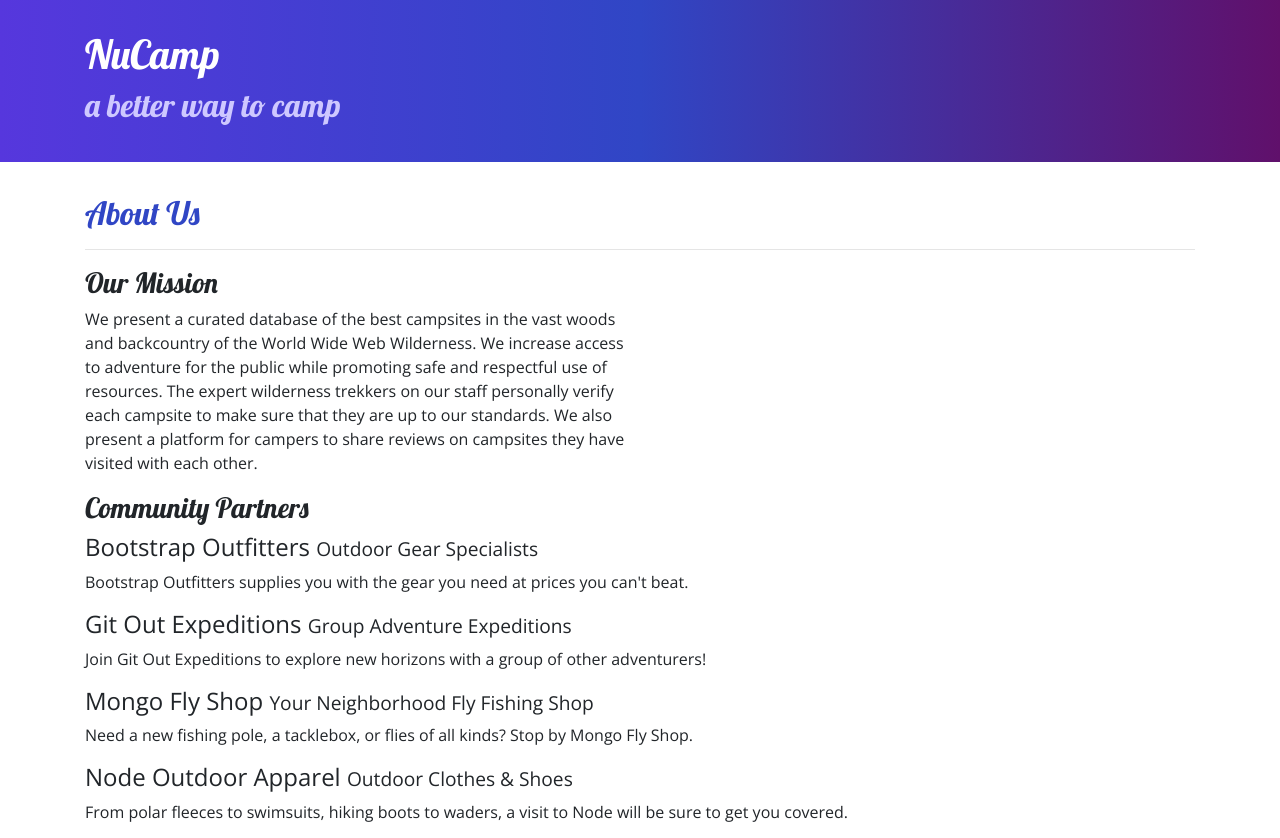
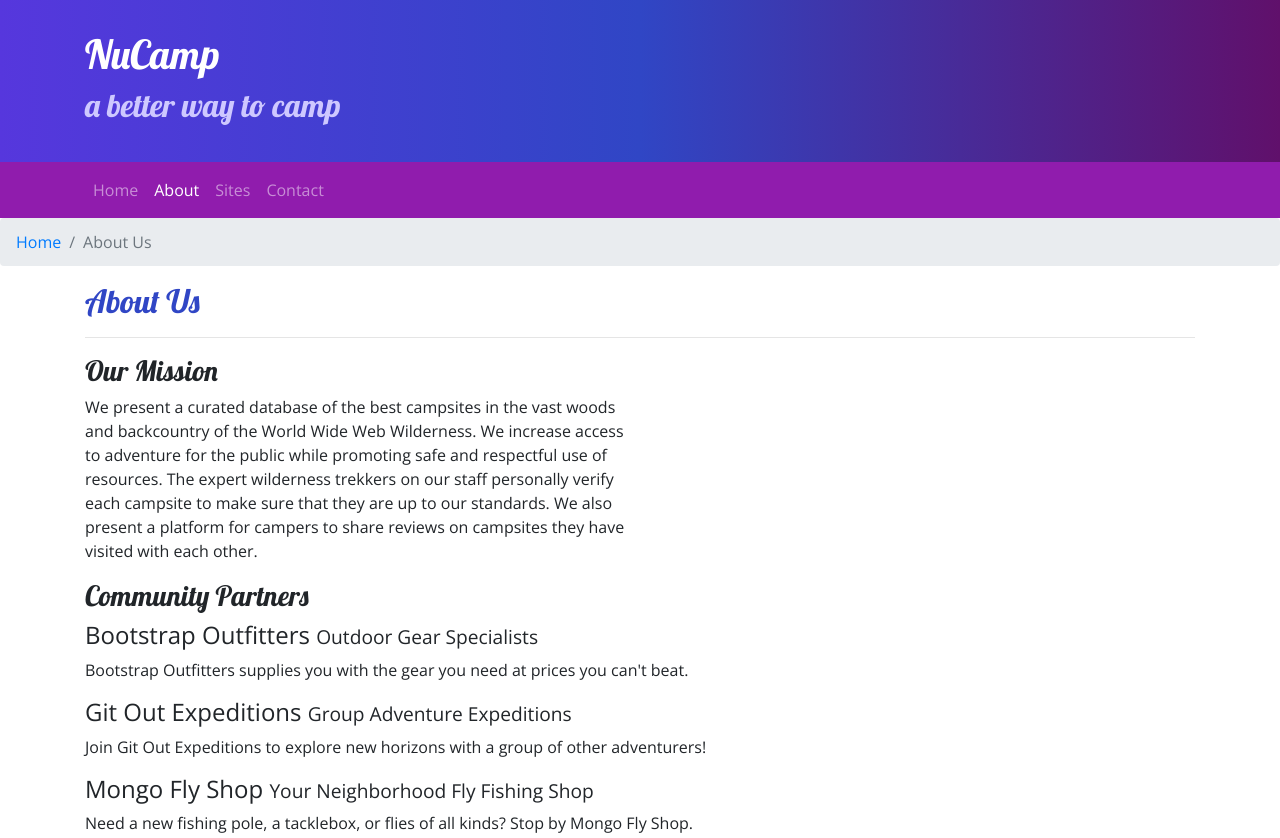
Before and after one commit to peytono/nucampsite, a website: page aboutus.html in a window 1280 px wide. Shown: the top 838 px of the page. Drawn offline with nearby package versions, Linux system fonts and the light colour scheme.

Commit message:
Navbar and Breadcrumbs

```diff
--- a/aboutus.html
+++ b/aboutus.html
@@ -27,6 +27,29 @@
             </div>
         </div>
     </header>
+
+    <nav class="navbar navbar-expand-sm navbar-dark sticky-top">
+        <div class="container">
+            <div class="collapse navbar-collapse" id="nucampNavbar">
+                <ul class="navbar-nav">
+                    <li class="nav-item"> <a class="nav-link" href="index.html">Home</a> </li>
+                    <li class="nav-item active"> <a class="nav-link" href="#">About</a> </li>
+                    <li class="nav-item"> <a class="nav-link" href="#">Sites</a> </li>
+                    <li class="nav-item"> <a class="nav-link" href="#">Contact</a> </li>
+                </ul>
+            </div>
+        </div>
+
+        <button class="navbar-toggler ml-auto" type="button" data-toggle="collapse" data-target="#nucampNavbar">
+            <span class="navbar-toggler-icon"> </span>
+        </button>
+
+    </nav>
+
+    <ol class="breadcrumb">
+        <li class="breadcrumb-item"> <a href="index.html">Home</a> </li>
+        <li class="breadcrumb-item active">About Us</li>
+    </ol>
 
     <div class="container">
         <div class="row">
--- a/css/styles.css
+++ b/css/styles.css
@@ -23,6 +23,7 @@ footer {
     padding: 30px;
     background-image: linear-gradient(to right, #5637DD, #3046C5, #60106B);
     color: white;
+    margin: 0;
 }
 
 .row-content {
@@ -30,3 +31,7 @@ footer {
     border-bottom: 1px ridge;
     min-height: 200px;
 }
+
+.navbar {
+    background-color: #901CAD;
+}
```
Also changed, not shown: index.html (+19 -1 lines), 1 other file.
